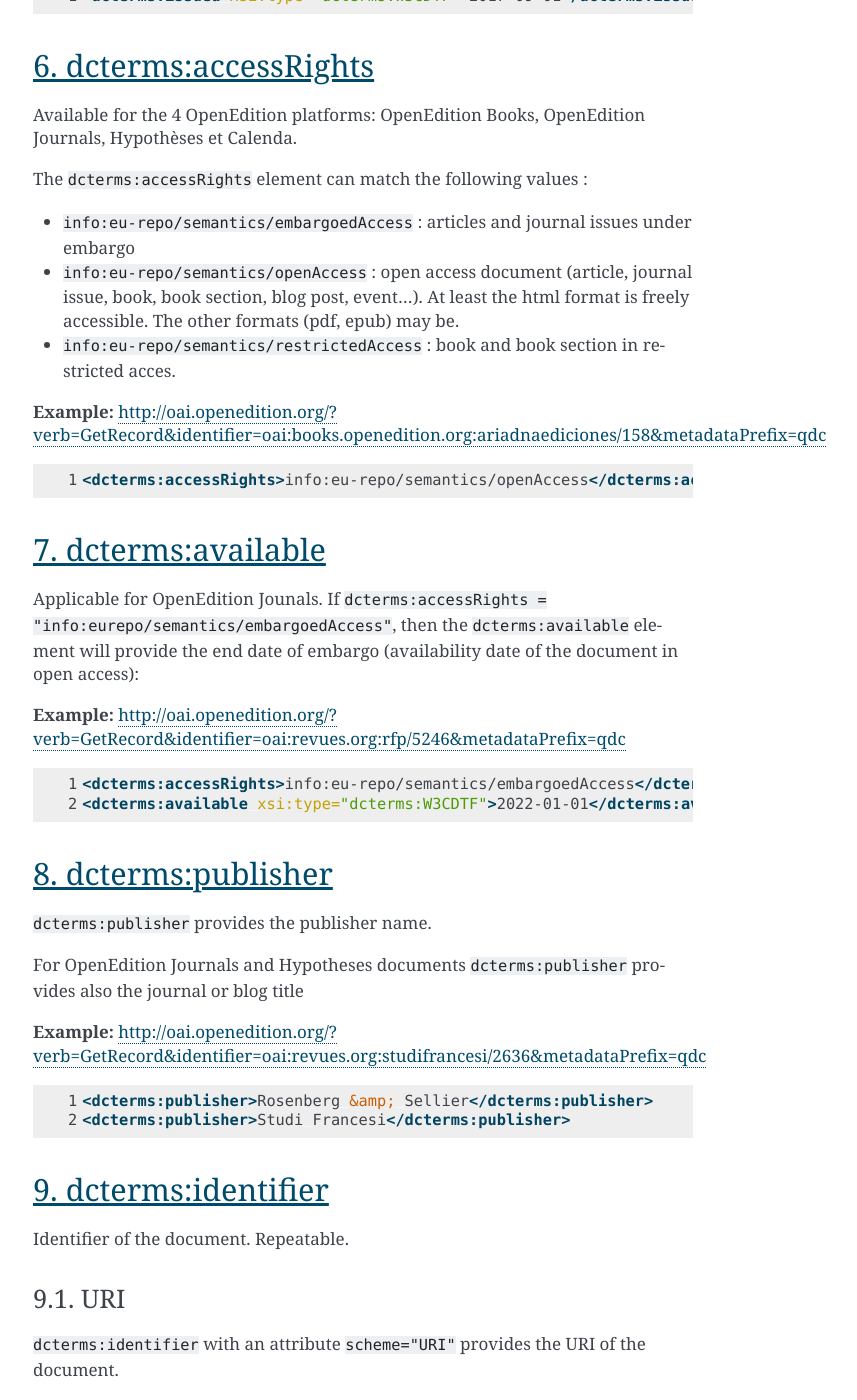
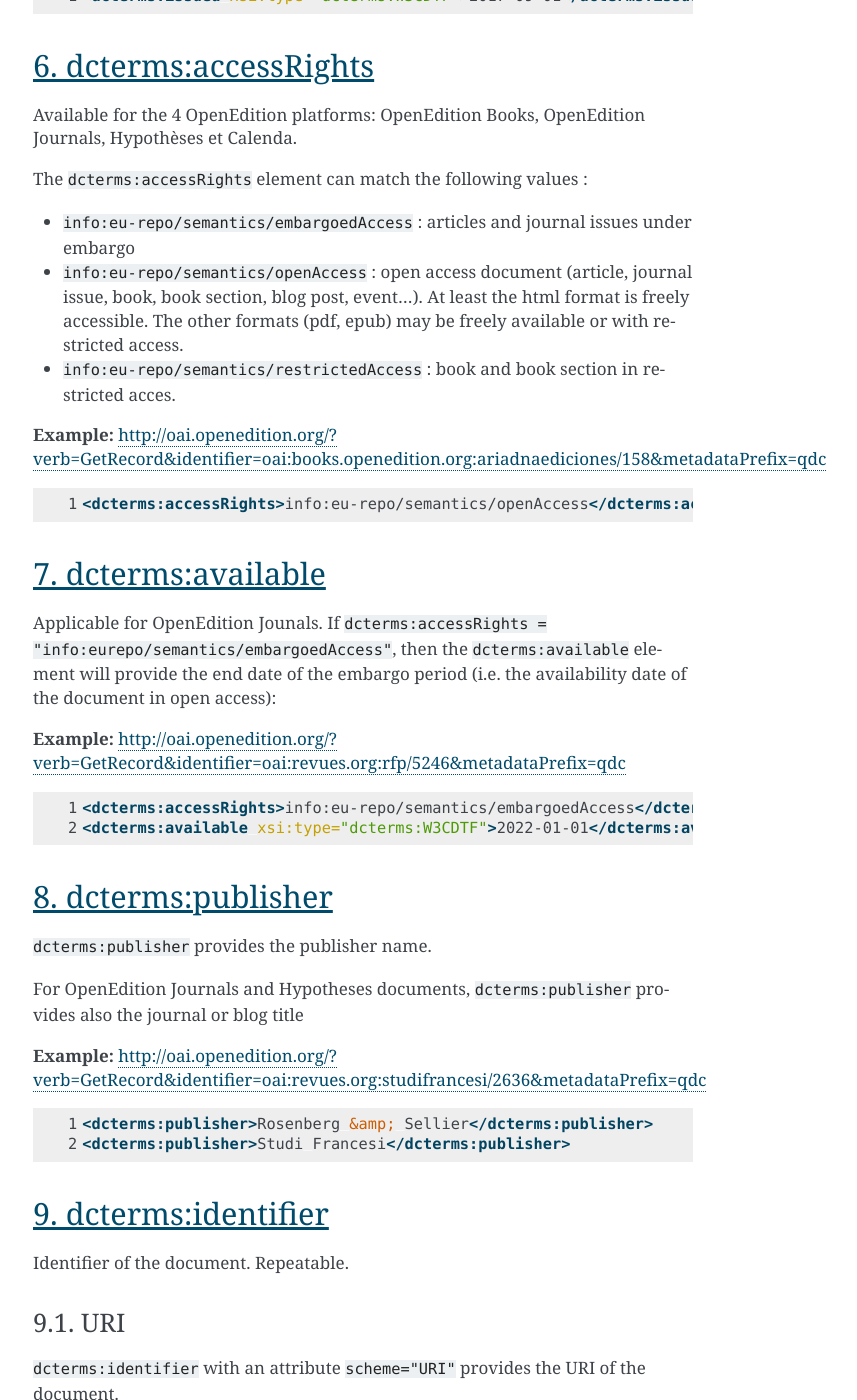
Before and after one commit to PatGendre/oai-openedition, a Sphinx documentation site: the page built from docs/source/qdc.rst, in a window 1280 px wide and 1400 px high, scrolled down 2748 px. Shown: the whole window, without its empty margins (387-1244 px from the left). Built offline with Sphinx 7.4.7, drawn with Linux system fonts in a browser that asks for light colours; some of the changed text lies outside the part shown.

Commit message:
Update qdc.rst
relecture

```diff
--- a/docs/source/qdc.rst
+++ b/docs/source/qdc.rst
@@ -105,7 +105,7 @@
 The ``dcterms:accessRights`` element can match the following values :
 
 * ``info:eu-repo/semantics/embargoedAccess`` : articles and journal issues under embargo
-* ``info:eu-repo/semantics/openAccess`` : open access document (article, journal issue, book, book section, blog post, event...). At least the html format is freely accessible. The other formats (pdf, epub) may be.
+* ``info:eu-repo/semantics/openAccess`` : open access document (article, journal issue, book, book section, blog post, event...). At least the html format is freely accessible. The other formats (pdf, epub) may be freely available or with restricted access.
 * ``info:eu-repo/semantics/restrictedAccess`` : book and book section in restricted acces.
 
 **Example:**
@@ -120,7 +120,7 @@
 7. dcterms:available
 -------------------------
 
-Applicable for OpenEdition Jounals. If ``dcterms:accessRights = "info:eurepo/semantics/embargoedAccess"``, then the ``dcterms:available`` element will provide the end date of embargo (availability date of the document in open access):
+Applicable for OpenEdition Jounals. If ``dcterms:accessRights = "info:eurepo/semantics/embargoedAccess"``, then the ``dcterms:available`` element will provide the end date of the embargo period (i.e. the availability date of the document in open access):
 
 **Example:** http://oai.openedition.org/?verb=GetRecord&identifier=oai:revues.org:rfp/5246&metadataPrefix=qdc
 
@@ -136,7 +136,7 @@
 
 ``dcterms:publisher`` provides the publisher name.
 
-For OpenEdition Journals and Hypotheses documents ``dcterms:publisher`` provides also the journal or blog title
+For OpenEdition Journals and Hypotheses documents, ``dcterms:publisher`` provides also the journal or blog title
 
 **Example:** http://oai.openedition.org/?verb=GetRecord&identifier=oai:revues.org:studifrancesi/2636&metadataPrefix=qdc
 
@@ -181,7 +181,7 @@
 ^^^^^^^^^^
 Available for OpenEdition Books.
 
-``dcterms:identifier`` with an attribute ``scheme="URN"`` and a ``urn:isbn`` or ``urn:eisbn`` prefix provides respectively ISBN of the print and electronic version of the book.
+``dcterms:identifier`` with an attribute ``scheme="URN"`` and a ``urn:isbn`` or ``urn:eisbn`` prefix provides respectively the ISBN of the print and electronic versions of the book.
 
 **Example:**
 http://oai.openedition.org/?verb=GetRecord&identifier=oai:books.openedition.org:gup/348&metadataPrefix=qdc
@@ -208,7 +208,7 @@
 
 Available for OpenEdition Journals.
 
-``dcterms:isPartOf`` with an attribute ``scheme="URN"`` and a ``urn:issn`` or ``urn:eissn`` prefix provides respectively ISSN of the print and electronic version of the journal in which the document was published.
+``dcterms:isPartOf`` with an attribute ``scheme="URN"`` and a ``urn:issn`` or ``urn:eissn`` prefix provides respectively the ISSN of the print and electronic versions of the journal in which the document was published.
 
 **Example:** http://oai.openedition.org/?verb=GetRecord&identifier=oai:revues.org:geocarrefour/10121&metadataPrefix=qdc
 
```
Also changed, not shown: other parts of docs/source/qdc.rst (+5 -5 lines).
